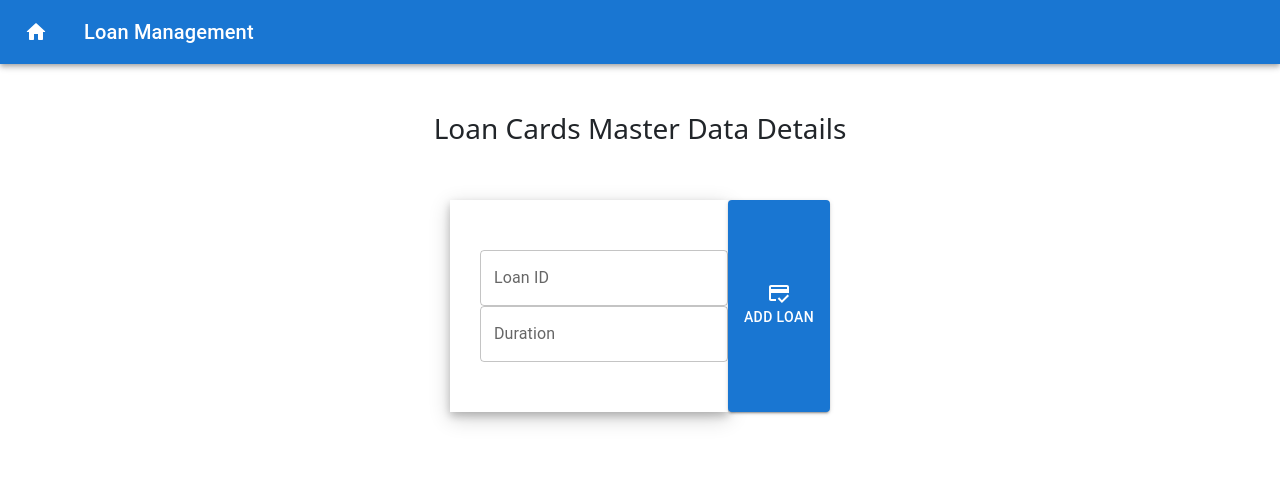
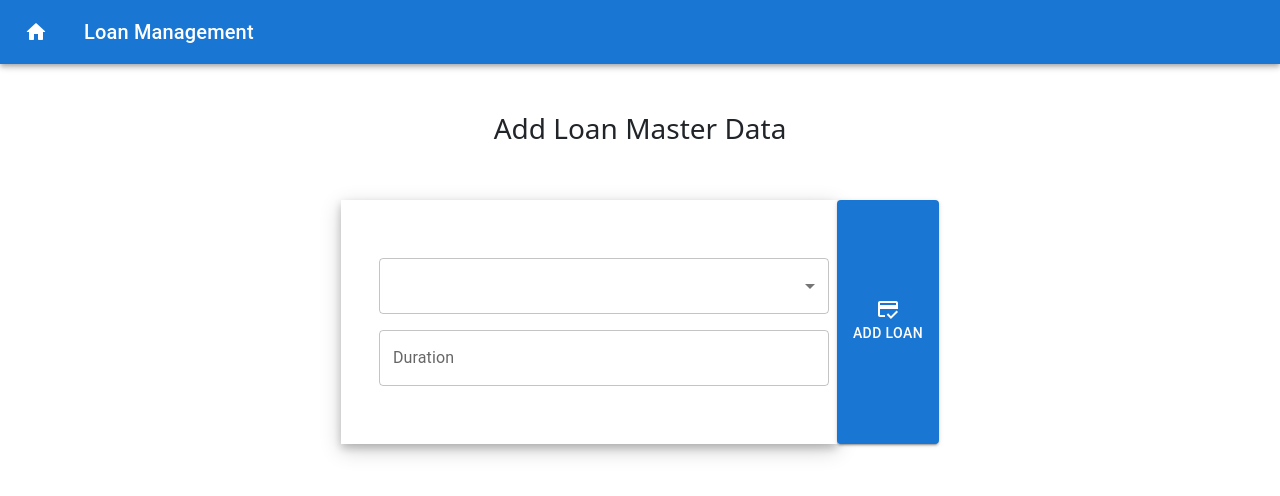
Before and after one commit to sakshijain009/Loan-Admin-Management-Application, a React (Vite) app in the folder frontend/: page /adminaddloan in a window 1280 px wide. Shown: the top 496 px of the page. Built offline with nearby package versions, Linux system fonts and the light colour scheme; no server answers.

Commit message:
admin add loan

```diff
--- a/frontend/src/App.jsx
+++ b/frontend/src/App.jsx
@@ -43,9 +43,9 @@ function App() {
           <Route path='/loginadmin' element={<AdminLogin/>} />
           <Route path='/' element={<Dashboard/>} />
           <Route path='/home' element={<Dash user={user}/>} />
-          <Route path='/applyloan' element={<ApplyLoans user={user} loginUser={loginUser} bt={"logout"}/>} />
+          <Route path='/applyloan' element={<ApplyLoans user={user} setUser={setUser} loginUser={loginUser}  bt={"logout"}/>} />
           <Route path='/viewloan' element={<ViewLoanDetails user={user} loginUser={loginUser} bt={"logout"}/>} />
-          <Route path='/viewitems' element={<ViewItems user={user} bt={"logout"}/>} />
+          <Route path='/viewitems' element={<ViewItems user={user} loginUser={loginUser} bt={"logout"}/>} />
           <Route path='/adminhome' element={<AdminDashboard />} />
           <Route path='/adminadduser' element={<AdminAddUser />} />
           <Route path='/adminadditem' element={<AdminAddItem />} />
--- a/frontend/src/components/AdminAddLoan.jsx
+++ b/frontend/src/components/AdminAddLoan.jsx
@@ -12,25 +12,24 @@ import DropdownItem from 'react-bootstrap/esm/DropdownItem';
 
 function AdminAddLoan() {
 
-    const [loanId, setLoanId] = useState("");
-    const [loanType, setLoanType] = useState([]);
+    const [loanType, setLoanType] = useState(["FURNITURE", "MEDICAL", "VEHICLE", "HOME_REMODELLING", "CAR_FINANCE", "HOME_EQUITY" ]);
     const [duration, setDuration] = useState("");
     const [category, setCategory] = useState("");
 
     function submitHandler() {
         const data = async () => {
-            const response = await fetch(`http://localhost:8080/api/users/applyLoan`, {
+            const response = await fetch(`http://localhost:8080/api/admin/addLoan`, {
                 method: 'POST',
                 headers: {
                     "Content-Type":"application/json"
                 },
                 body: JSON.stringify({
-                    "loan_id":loanId,
                     "loan_type":category,
                     "duration":duration
                 })
             });
             const json = await response.json();
+            console.log(json);
             alert(json.message);
             // sessionStorage.setItem("itemsDB", res);
 
@@ -38,35 +37,34 @@ function AdminAddLoan() {
         data();
     }
 
-    useEffect(() => {
-        const data = async () => {
-            const response = await fetch(`http://localhost:8080/getallItems`);
-            const json = await response.json();
-            setLoanType(json);
-        };
-        data();
-    }, []);
+    // useEffect(() => {
+    //     const data = async () => {
+    //         const response = await fetch(`http://localhost:8080/getallItems`);
+    //         const json = await response.json();
+    //         setLoanType(json);
+    //     };
+    //     data();
+    // }, []);
 
     return (
         <>
             <Appbar/>
             <div className="loan__container">
-                <h3 className="text-center py-3 pt-5">Loan Cards Master Data Details</h3>
+                <h3 className="text-center py-3 pt-5">Add Loan Master Data</h3>
                 <div className="loan-select">
                     <div className="loan-form">
-                        <TextField label={"Loan ID"}
-                        variant="outlined"
-                            value={loanId}
-                            onChange={e => setLoanId(e)}/>
-                        <DropdownItem
+
+                        <DropdownItems
                             val={category}
                             setVal={setCategory}
                             label={"Select Categories"}
                             arr={loanType}/>
-                        <TextField label={"Duration"}
-                        variant="outlined"
+                        <TextField sx={{m: 1,minWidth: 450}}
+                            label={"Duration"}
+                            type="number"
+                            variant="outlined"
                             value={duration}
-                            onChange={e => setDuration(e)}/>
+                            onChange={e => setDuration(e.target.value)}/>
 
                     </div>
                     <Button variant="contained" className='apply_loan'
@@ -84,4 +82,61 @@ function AdminAddLoan() {
     )
 }
 
+
+function DropdownItems({
+    flag,
+    val,
+    setVal,
+    lab,
+    arr
+}) {
+
+    return (
+        <div>
+            <FormControl autoWidth
+                sx={
+                    {
+                        m: 1,
+                        minWidth: 450
+                    }
+            }>
+                <InputLabel id="demo-simple-select-autowidth-label">
+                    {lab}</InputLabel>
+                <Select labelId="demo-simple-select-autowidth-label" id="demo-simple-select-autowidth"
+                    value={val}
+                    onChange={
+                        e => {
+                            setVal(e.target.value);
+                            if (flag == 0) {
+                                const data = async () => {
+                                    const response = await fetch(`http://localhost:8080/${val}/getAllMake`, {
+                                        method: 'GET',
+                                        headers: {
+                                            'Content-Type': 'application/json'
+                                        }
+                                    });
+                                    const json = await response.json();
+                                    sessionStorage.setItem("allMake", JSON.stringify(json));
+                                    console.log("Yoyoyo")
+                                    console.log(json);
+                                };
+                                data();
+                            }
+                        }
+                    }
+                    autoWidth
+                    label={lab}>
+                    {
+                    arr.map((ele) => (
+                        <MenuItem key={ele}
+                            value={ele}>
+                            {ele}</MenuItem>
+                    ))
+                } </Select>
+            </FormControl>
+        </div>
+    )
+}
+
+
 export default AdminAddLoan
--- a/frontend/src/components/Appbar.jsx
+++ b/frontend/src/components/Appbar.jsx
@@ -21,15 +21,18 @@ export default function Appbar({hbtn, bt}) {
             color="inherit"
             aria-label="menu"
             sx={{ mr: 2 }}
+            onClick={() => {
+              if({hbtn} == "0"){
+                console.log("Redirecting to /");
+                return(navigate('/'));
+              }
+              else if({hbtn} == "1"){
+                console.log("Redirecting to /home");
+                return(navigate('/home'));
+              }
+            }}
           >
-          <HomeRoundedIcon onClick={() => {
-            if({hbtn} == "0"){
-              <Link to='/'></Link>
-            }
-            else if({hbtn} == "1"){
-              <Link to='/home'></Link>
-            }
-          }}/>
+          <HomeRoundedIcon />
           </IconButton>
           <Typography variant="h6" component="div" sx={{ flexGrow: 1, paddingLeft:1 }}>
             Loan Management
--- a/frontend/src/components/ApplyLoans.jsx
+++ b/frontend/src/components/ApplyLoans.jsx
@@ -8,8 +8,9 @@ import Select from '@mui/material/Select';
 import {TextField} from '@mui/material';
 import CreditScoreIcon from '@mui/icons-material/CreditScore';
 import './ApplyLoans.css'
+import { useNavigate } from 'react-router-dom';
 
-function ApplyLoans({user, bt}) {
+function ApplyLoans({user, setUser, bt}) {
 
     const [category, setCategory] = useState("");
     const [itemMake, setItemMake] = useState("");
@@ -18,8 +19,14 @@ function ApplyLoans({user, bt}) {
     const [categories, setCategories] = useState([]);
     const [makeArr, setMakeArr] = useState([]);
     const [description, setDescription] = useState([]);
-    const tempCategories = [];
+    const navigate= useNavigate();
+
     useEffect(() => {
+        const username = sessionStorage.getItem("username");
+        setUser(username);
+        if(username===""){
+            navigate('/login')
+        }
         const data = async () => {
             const response = await fetch("http://localhost:8080/getAllCategory");
             const json = await response.json();
@@ -28,7 +35,7 @@ function ApplyLoans({user, bt}) {
             setCategories(json);
         };
         data();
-    }, []);
+    }, [user]);
 
     useEffect(() => {
         const data = async () => {
--- a/frontend/src/components/Dash.jsx
+++ b/frontend/src/components/Dash.jsx
@@ -7,14 +7,13 @@ import { useNavigate } from 'react-router-dom';
 function Dash({user}){
     const navigate = useNavigate();
     useEffect(() => {
-        if(user === "" && user.length > 0)
-        {
+        if(user === "" && user.length > 0){
             navigate('/login');
         }
     },[user])
     return(
         <>
-            <Appbar bt={"Logout"}/>
+            <Appbar hbtn={"1"} bt={"Logout"}/>
             <div className="user-dashboard__container">
                 <h1>Loan Management Application</h1>
                 <hr />
```
